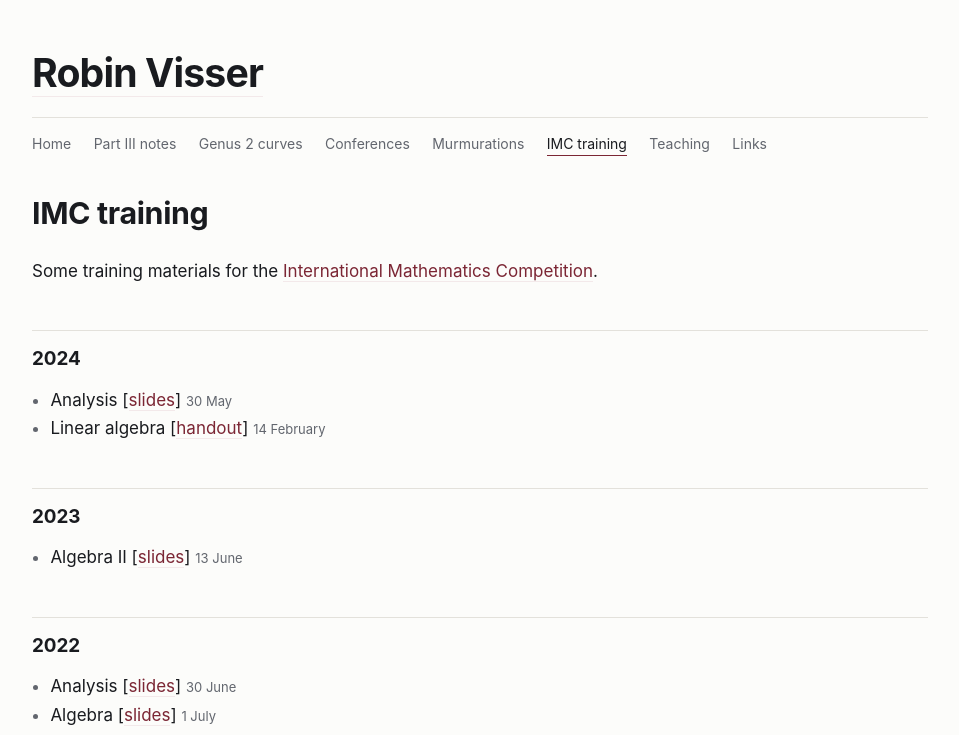
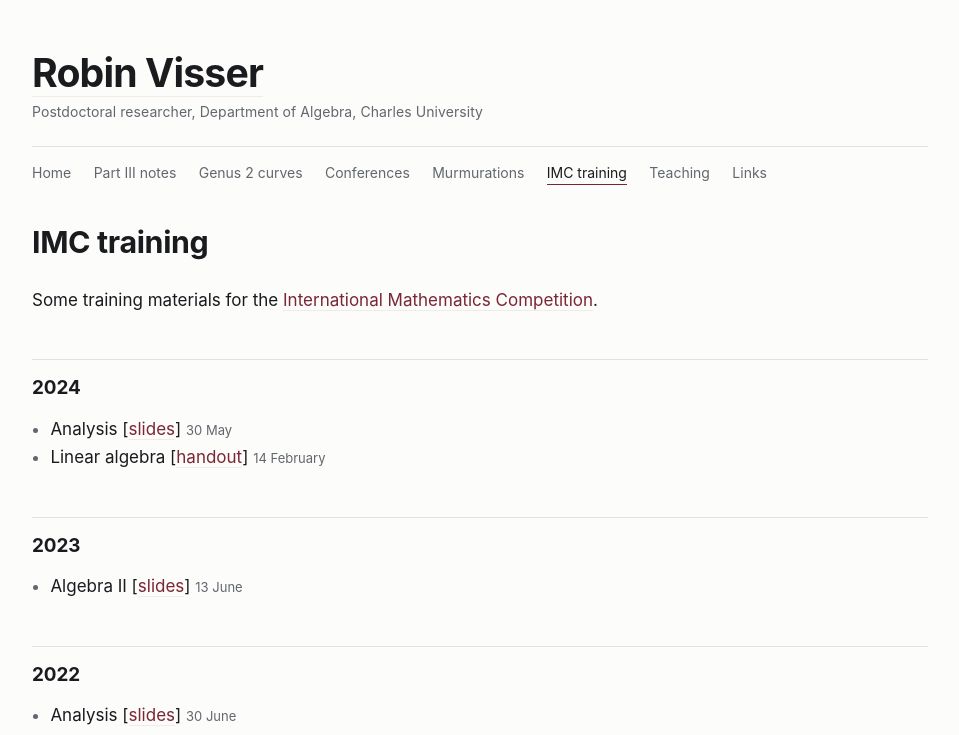
Before and after one commit to rvisser7/rvisser7.github.io, a Jekyll site: the page built from imc/index.md, in a window 1280 px wide. Shown: the top 735 px of the page, without its empty margins (160-1119 px from the left). Built offline with Jekyll 4.4.1, drawn with Linux system fonts in a browser that asks for light colours.

Commit message:
Update role description in default layout

```diff
--- a/_layouts/default.html
+++ b/_layouts/default.html
@@ -27,7 +27,7 @@
     {% else %}
       <p class="name"><a href="{{ '/' | relative_url }}">Robin Visser</a></p>
     {% endif %}
-<!--    <p class="role">Algebraic and computational number theory · Charles University, Prague</p> -->
+    <p class="role">Postdoctoral researcher, Department of Algebra, Charles University</p>
     {% if site.nav.size > 1 %}
     <nav aria-label="Sections">
       {% for item in site.nav %}
```
